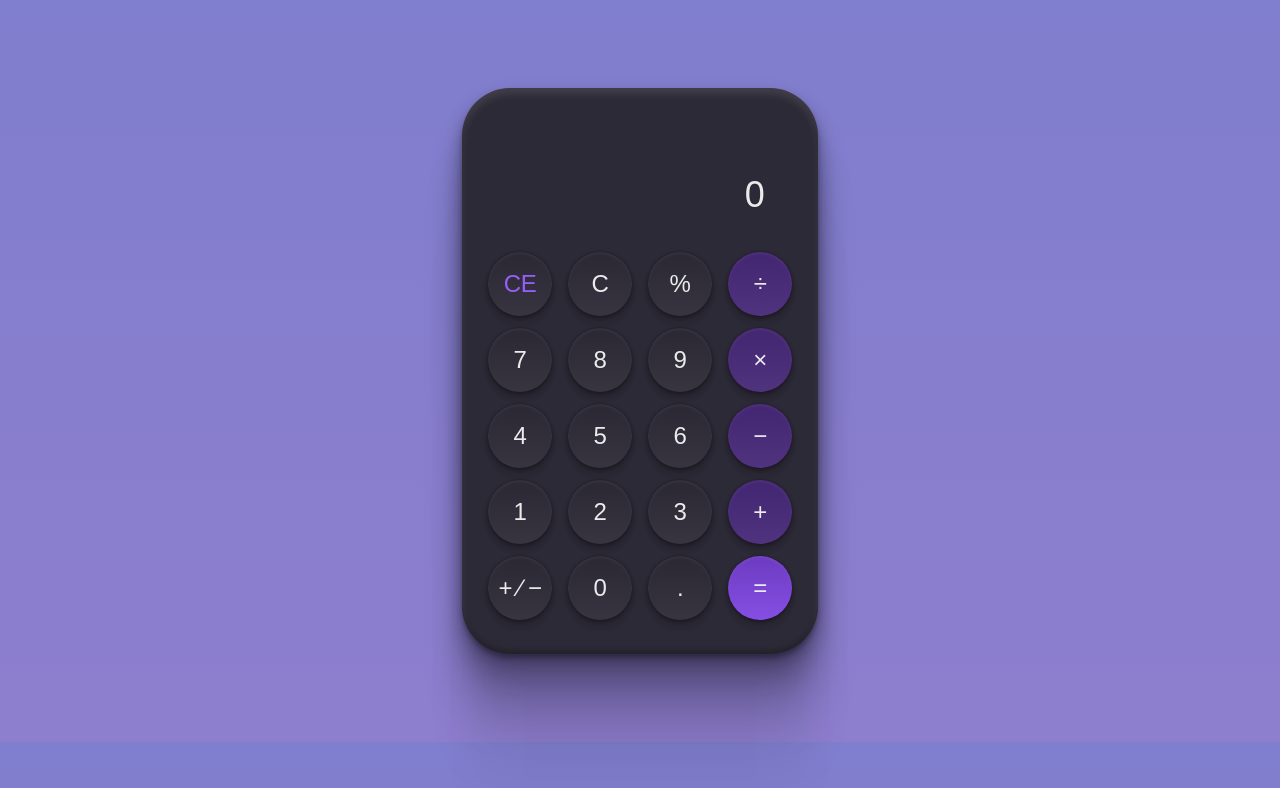
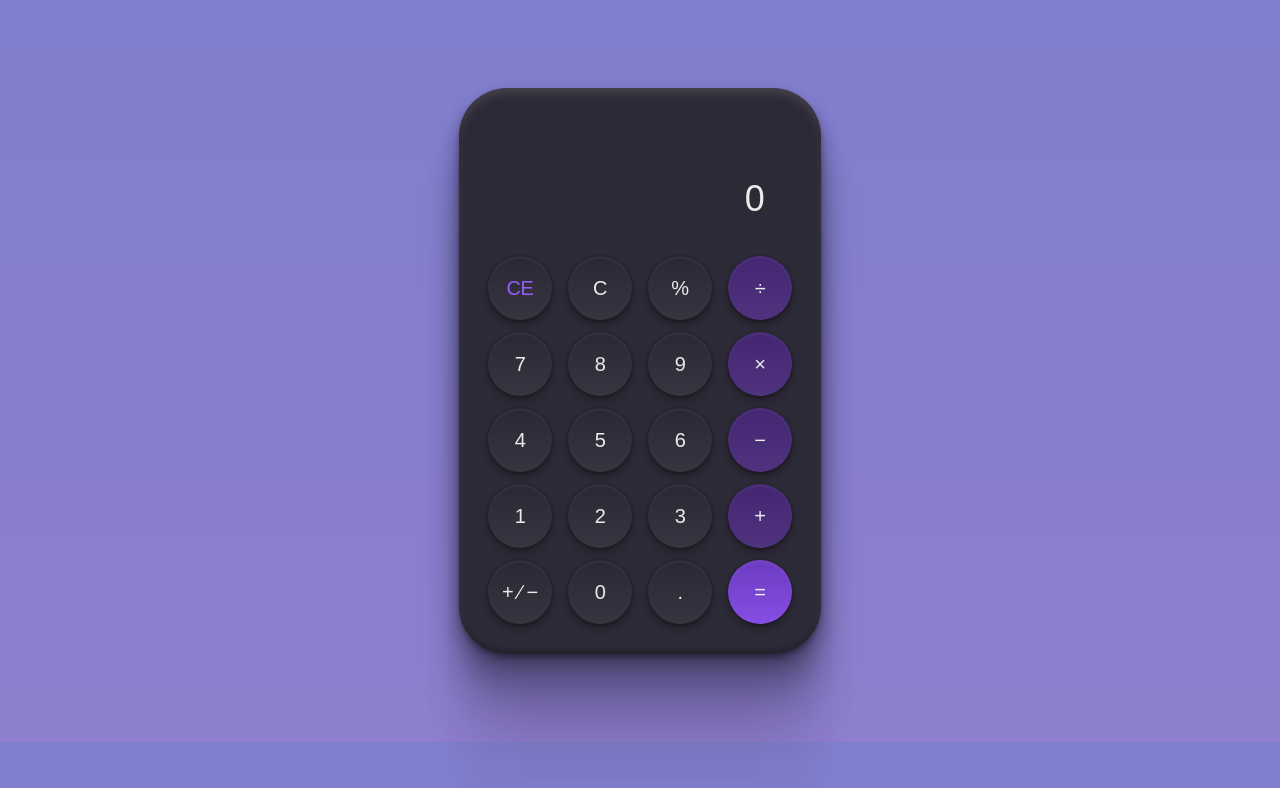
Before and after one commit to poojagosika/calculator, a plain HTML site: page index.html in a window 1280 px wide. Drawn offline with Linux system fonts and the light colour scheme.

Commit message:
css changes

```diff
--- a/style.css
+++ b/style.css
@@ -12,17 +12,15 @@ body
 .calculator
 {
 
-    top:10px;
-    width: 356px;
+    align-items: center;
+    display: flex;
+    width: 362px;
     margin: 88px auto;
     height: 566px;
     background: #2d2a37;
     border-radius: 48px;
-    box-shadow: 0px 4px 4px #00000040,
-      0px 188px 52px #00000003, 0px 120px 48px #0000000a,
-      0px 68px 41px #00000026, 0px 30px 30px #00000042,
-      0px 8px 17px #0000004a, inset 0px 6px 8px #ffffff1a,
-      inset 0px -4px 5px #00000038;
+    box-shadow: 0px 4px 4px #00000040, 0px 188px 52px #00000003, 0px 120px 48px #0000000a, 0px 68px 41px #00000026, 0px 30px 30px #00000042, 0px 8px 17px #0000004a, inset 0px 6px 8px #ffffff1a, inset 0px -4px 5px #00000038;
+    text-align: center;
 }
 
 .screen
@@ -32,6 +30,7 @@ body
     flex-direction: column;
     align-items: center;
     padding: 54px 34px 26px 34px;
+    justify-content: center;
     cursor: pointer;
 }
 .screen > input
@@ -45,6 +44,7 @@ body
     font-size: 20px;
     line-height: 140%;
     display: flex;
+    justify-content: center;
     align-items: center;
     text-align: right;
     letter-spacing: -0.02em;
@@ -110,7 +110,7 @@ body
     cursor: pointer;
     font-style: normal;
     font-weight: 400;
-    font-size: 24px;
+    font-size: 20px;
     line-height: 28px;
     align-items: center;
     letter-spacing: -0.02em;
```
